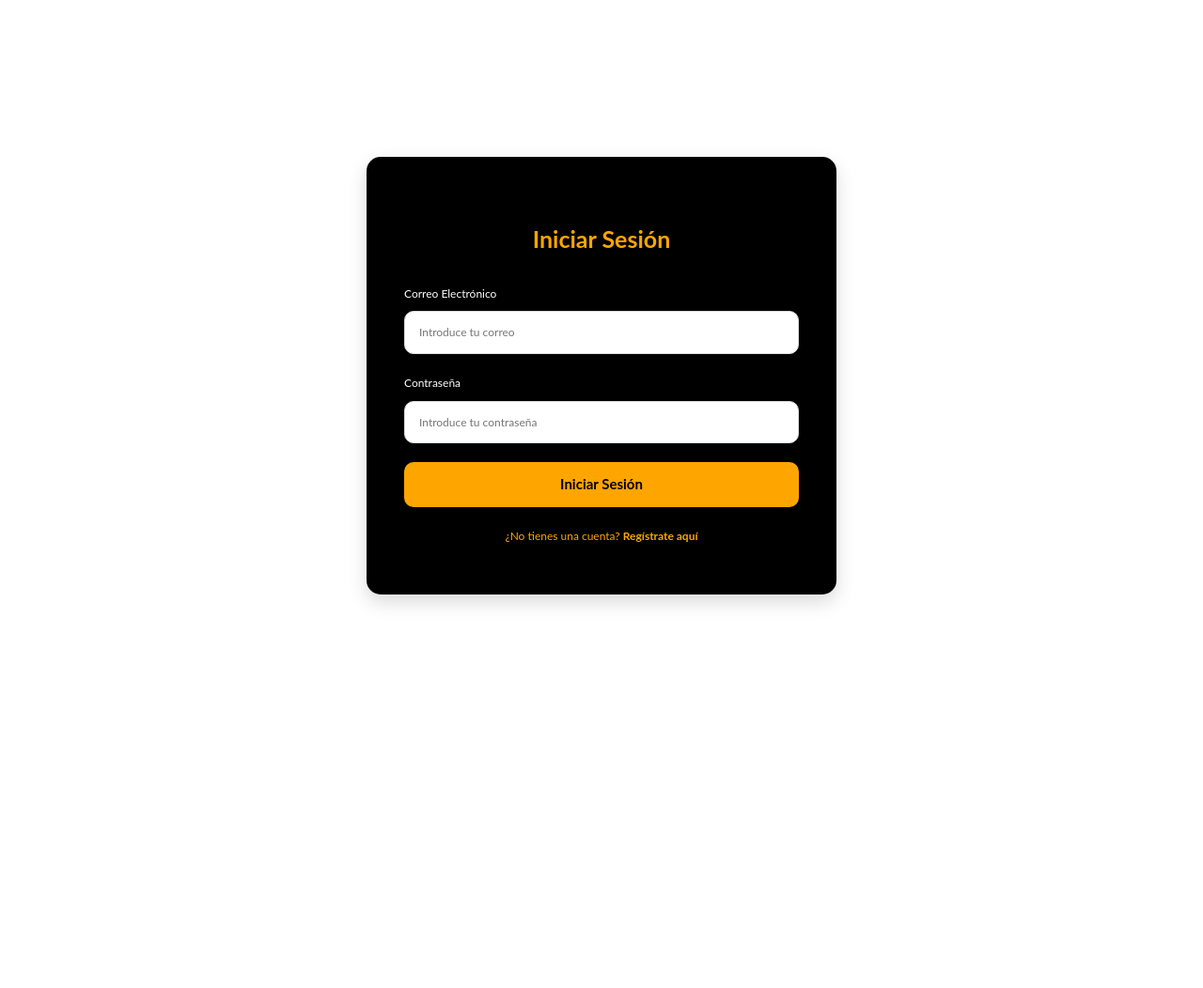
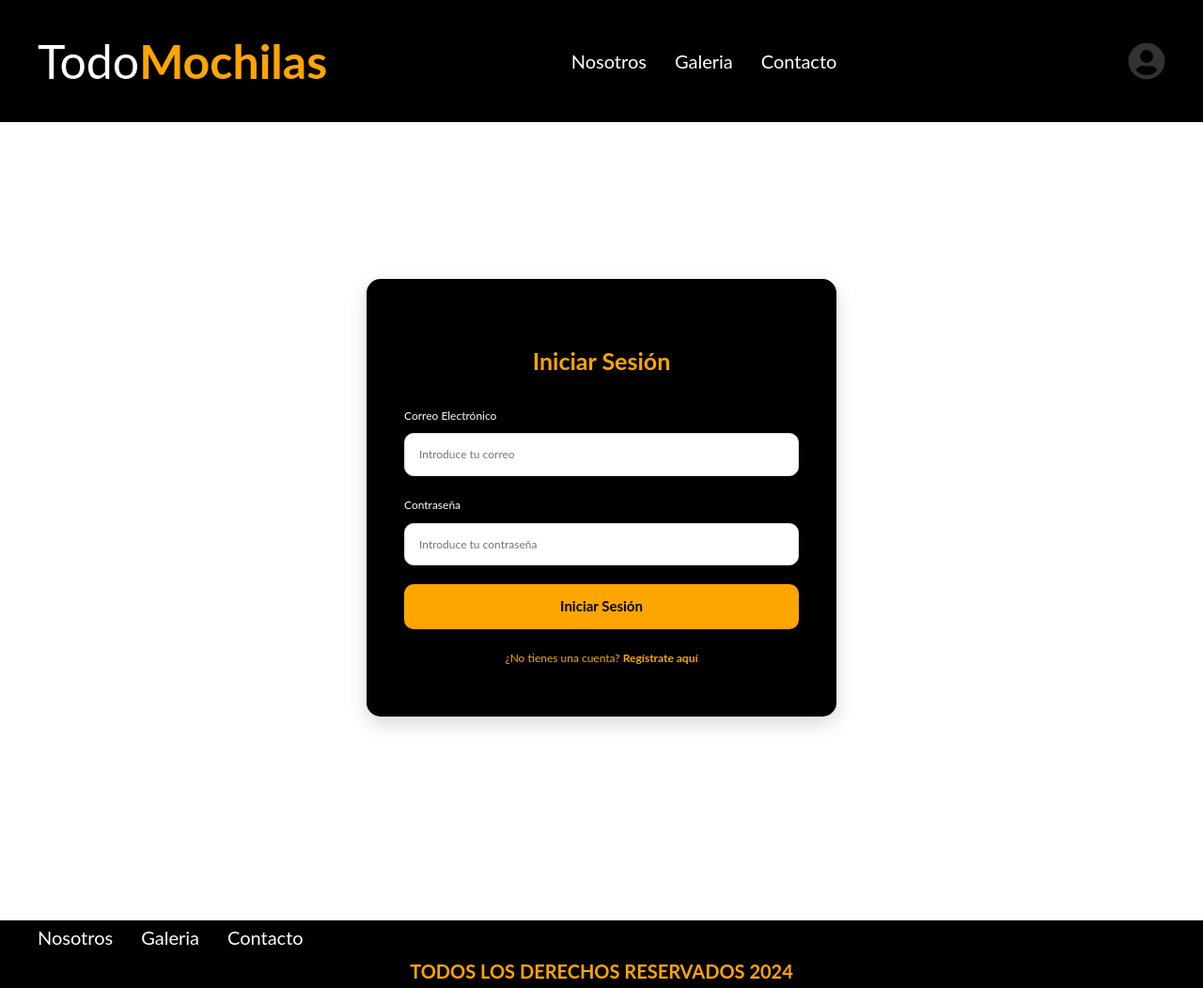
Before and after one commit to Axelcichello/tp2Plataformas, a React (Vite) app: page /Login in a window 1280 px wide. Shown: the whole page at 94% size. Before the commit the page ends 800 px from the top, so only its background shows below. Built offline with nearby package versions, Linux system fonts and the light colour scheme.

Commit message:
agrego header y footer a la pagina login

```diff
--- a/src/pages/Login.jsx
+++ b/src/pages/Login.jsx
@@ -1,17 +1,22 @@
-import React, { useState } from 'react';
-import '../LoginForm.css'; // Archivo CSS para los estilos
+import React, { useState } from "react";
+import "../LoginForm.css"; // Archivo CSS para los estilos
+import Header from "../components/Header";
+import Footer from "../components/Footer";
 
 const LoginForm = () => {
-  const [email, setEmail] = useState('');
-  const [password, setPassword] = useState('');
+  const [email, setEmail] = useState("");
+  const [password, setPassword] = useState("");
 
   const handleSubmit = (e) => {
     e.preventDefault();
-    console.log('Email:', email);
-    console.log('Password:', password);
+    console.log("Email:", email);
+    console.log("Password:", password);
   };
 
   return (
+    <div>
+      <Header />
+
       <div className="login-container">
         <div className="login-card">
           <h2>Iniciar Sesión</h2>
@@ -47,6 +52,9 @@ const LoginForm = () => {
           </p>
         </div>
       </div>
+
+      <Footer />
+    </div>
   );
 };
 
```
Lines whose indentation alone changed are shown as unchanged.
